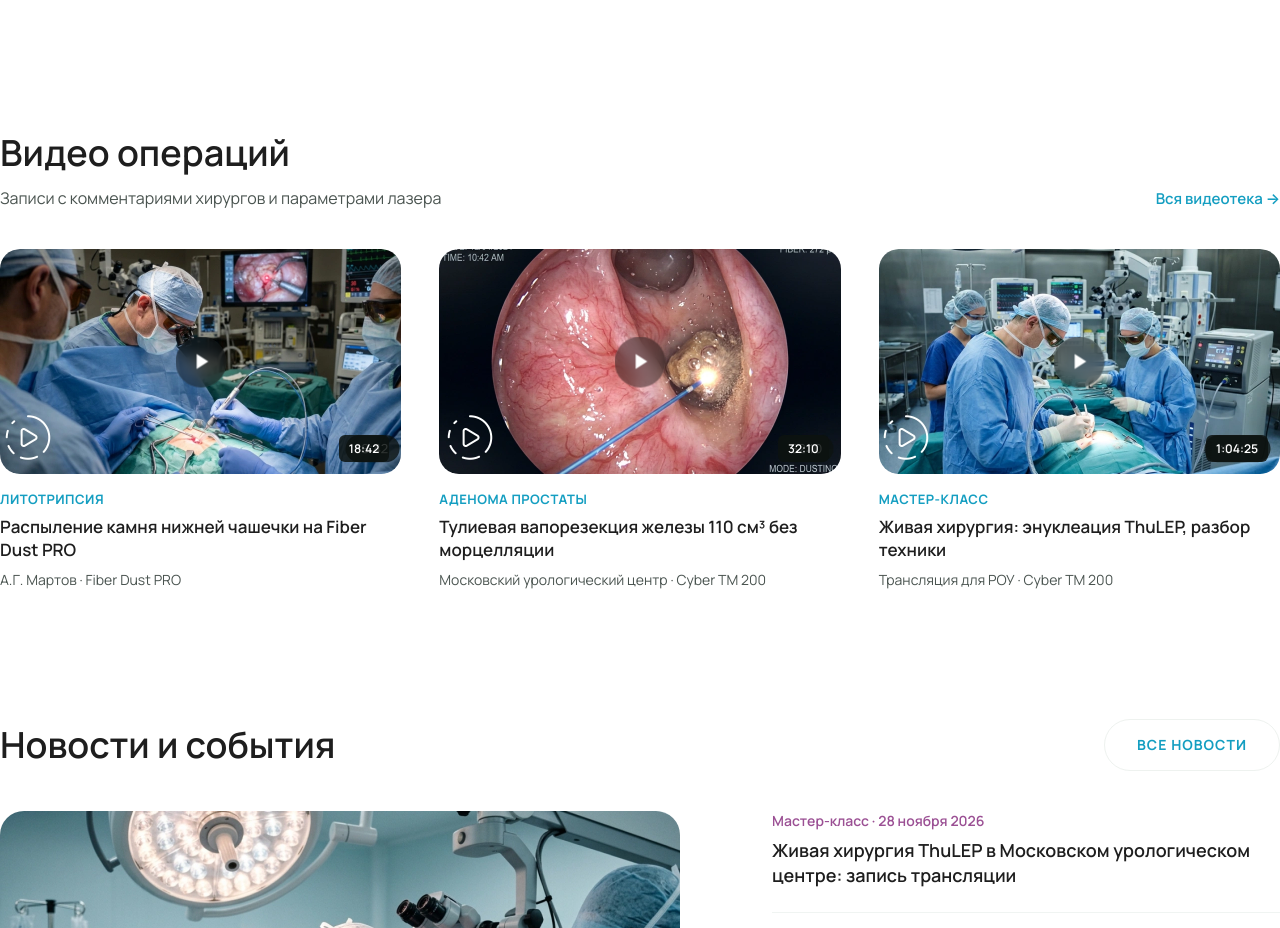
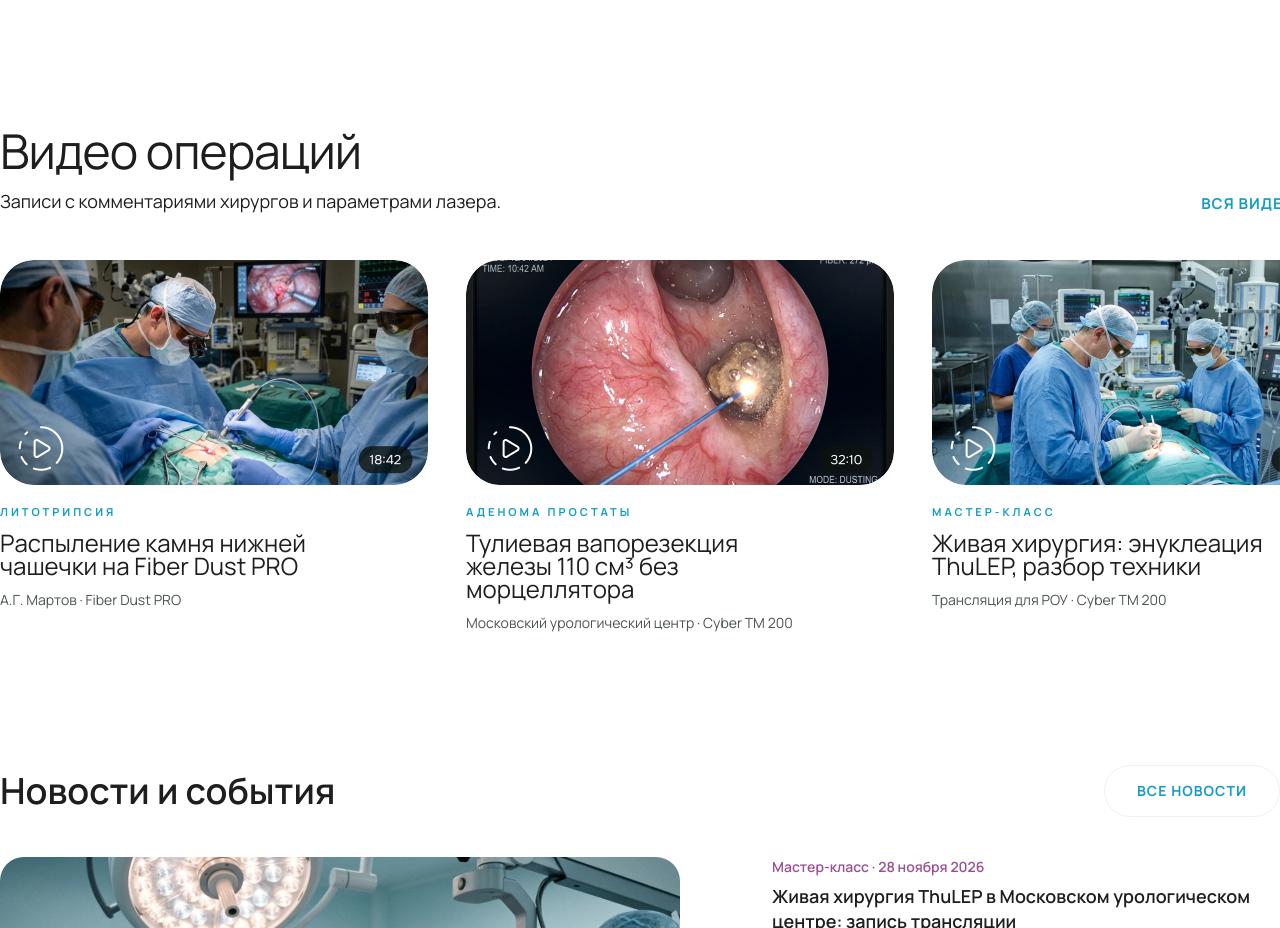
Before and after one commit to arksdev/quanta-system, a plain HTML site: page index.html in a window 1280 px wide. Shown: the part 5545-6473 px from the top of the page. Drawn offline with Linux system fonts and the light colour scheme.

Commit message:
fix(sec4): replace video section with the Frame 104 layer values
The section was drawn from an older approximation: 36px semibold heading,
16px subtitle, a link with an arrow, 13px tags, 17px semibold titles and a
hand-built play button plus timecode badge on every card.

Figma has a 48px Regular heading, an 18px/26 subtitle, and the link is plain
15px Bold uppercase text in #159ec1 with no pill or arrow. The play ring and
timecode already live inside the exported thumbnails, so the HTML overlays only
doubled them. Titles now wrap at 360px like the design, and the card copy
matches the text layers ('морцеллятора').

Section height grows to the designed 507px, which puts News at y=6310.

```diff
--- a/index.html
+++ b/index.html
@@ -327,21 +327,16 @@
       <div class="videos-header">
         <div class="videos-title-group">
           <h2 class="videos-title">Видео операций</h2>
-          <p class="videos-subtitle">Записи с комментариями хирургов и параметрами лазера</p>
+          <p class="videos-subtitle">Записи с комментариями хирургов и параметрами лазера.</p>
         </div>
-        <a href="#video" class="videos-all-link">Вся видеотека →</a>
+        <a href="#video" class="videos-all-link">Вся видеотека</a>
       </div>
 
       <div class="videos-cards-grid">
-        <!-- Video 1 -->
+        <!-- Frame 63: Литотрипсия -->
         <article class="video-card">
-          <div class="video-thumb-wrap">
-            <img src="assets/video-thumb-1.webp" alt="Литотрипсия" class="video-thumb-img" width="428" height="225">
-            <span class="video-duration-badge">18:42</span>
-            <div class="video-play-btn" aria-label="Воспроизвести">
-              <svg width="20" height="20" viewBox="0 0 24 24" fill="#ffffff"><polygon points="5 3 19 12 5 21 5 3"/></svg>
-            </div>
-          </div>
+          <img src="assets/video-thumb-1.webp" alt="Распыление камня нижней чашечки на Fiber Dust PRO"
+               class="video-thumb-img" width="428" height="225">
           <div class="video-info">
             <span class="video-tag">Литотрипсия</span>
             <h3 class="video-card-title">Распыление камня нижней чашечки на Fiber Dust PRO</h3>
@@ -349,31 +344,21 @@
           </div>
         </article>
 
-        <!-- Video 2 -->
+        <!-- Frame 64: Аденома простаты -->
         <article class="video-card">
-          <div class="video-thumb-wrap">
-            <img src="assets/video-thumb-2.webp" alt="Аденома простаты" class="video-thumb-img" width="428" height="225">
-            <span class="video-duration-badge">32:10</span>
-            <div class="video-play-btn" aria-label="Воспроизвести">
-              <svg width="20" height="20" viewBox="0 0 24 24" fill="#ffffff"><polygon points="5 3 19 12 5 21 5 3"/></svg>
-            </div>
-          </div>
+          <img src="assets/video-thumb-2.webp" alt="Тулиевая вапорезекция железы 110 см³ без морцеллятора"
+               class="video-thumb-img" width="428" height="225">
           <div class="video-info">
             <span class="video-tag">Аденома простаты</span>
-            <h3 class="video-card-title">Тулиевая вапорезекция железы 110 см³ без морцелляции</h3>
+            <h3 class="video-card-title">Тулиевая вапорезекция железы 110 см³ без морцеллятора</h3>
             <span class="video-author">Московский урологический центр · Cyber TM 200</span>
           </div>
         </article>
 
-        <!-- Video 3 -->
+        <!-- Frame 65: Мастер-класс -->
         <article class="video-card">
-          <div class="video-thumb-wrap">
-            <img src="assets/video-thumb-3.webp" alt="Мастер-класс" class="video-thumb-img" width="428" height="225">
-            <span class="video-duration-badge">1:04:25</span>
-            <div class="video-play-btn" aria-label="Воспроизвести">
-              <svg width="20" height="20" viewBox="0 0 24 24" fill="#ffffff"><polygon points="5 3 19 12 5 21 5 3"/></svg>
-            </div>
-          </div>
+          <img src="assets/video-thumb-3.webp" alt="Живая хирургия: энуклеация ThuLEP, разбор техники"
+               class="video-thumb-img" width="428" height="225">
           <div class="video-info">
             <span class="video-tag">Мастер-класс</span>
             <h3 class="video-card-title">Живая хирургия: энуклеация ThuLEP, разбор техники</h3>
--- a/styles.css
+++ b/styles.css
@@ -1039,7 +1039,7 @@ img {
 }
 /* ==========================================================================
    SECTION 4: SURGICAL VIDEOS (Figma Node 50:4032 Frame 104)
-   margin-top: 130px
+   1360x507 — header 86 + 46 gap + cards row 375
    ========================================================================== */
 
 .section-videos {
@@ -1054,33 +1054,50 @@ img {
   margin: 0 auto;
 }
 
+/* Frame 103: 1336 wide, title block left, link right, bottom-aligned */
 .videos-header {
   display: flex;
   justify-content: space-between;
   align-items: flex-end;
-  margin-bottom: 40px;
+  width: 1336px;
+  margin-bottom: 46px;
+}
+
+.videos-title-group {
+  display: flex;
+  flex-direction: column;
+  gap: 14px;
 }
 
 .videos-title {
   font-family: var(--font-main);
-  font-size: 36px;
-  font-weight: 600;
-  color: var(--color-text-dark);
-  margin: 0 0 10px;
+  font-size: 48px;
+  font-weight: 400;
+  line-height: 0.96;
+  letter-spacing: -0.02em;
+  color: #1e1e1e;
+  margin: 0;
 }
 
 .videos-subtitle {
   font-family: var(--font-main);
-  font-size: 16px;
-  color: var(--color-text-muted);
-  margin: 0;
-}
-
+  font-size: 18px;
+  font-weight: 400;
+  line-height: 26px;
+  color: #1e1e1e;
+  margin: 0;
+}
+
+/* Link: plain 15px Bold text, UPPERCASE, 1px tracking — no pill */
 .videos-all-link {
   font-family: var(--font-main);
   font-size: 15px;
-  font-weight: 600;
-  color: var(--color-secondary);
+  font-weight: 700;
+  line-height: 20px;
+  letter-spacing: 1px;
+  text-transform: uppercase;
+  color: #159ec1;
+  text-decoration: none;
   transition: opacity 0.15s ease;
 }
 
@@ -1090,99 +1107,62 @@ img {
 
 .videos-cards-grid {
   display: grid;
-  grid-template-columns: repeat(3, 1fr);
+  grid-template-columns: repeat(3, 428px);
   gap: 38px;
-}
-
+  align-items: start;
+}
+
+/* Frame 63–65: thumb 428x225 + 19px gap + text block */
 .video-card {
   display: flex;
   flex-direction: column;
-  gap: 16px;
+  gap: 19px;
   cursor: pointer;
-  transition: transform 0.15s ease;
-}
-
-.video-card:hover {
-  transform: translateY(-2px);
-}
-
-.video-thumb-wrap {
-  position: relative;
-  width: 100%;
+}
+
+.video-thumb-img {
+  display: block;
+  width: 428px;
   height: 225px;
-  border-radius: 20px;
-  overflow: hidden;
-}
-
-.video-thumb-img {
-  width: 100%;
-  height: 100%;
+  border-radius: 34px;
   object-fit: cover;
 }
 
-.video-duration-badge {
-  position: absolute;
-  right: 12px;
-  bottom: 12px;
-  height: 27px;
-  padding: 0 10px;
-  border-radius: 6px;
-  background: rgba(12, 18, 16, 0.85);
-  color: #ffffff;
-  font-family: var(--font-main);
-  font-size: 12px;
-  font-weight: 600;
-  display: inline-flex;
-  align-items: center;
-}
-
-.video-play-btn {
-  position: absolute;
-  top: 50%;
-  left: 50%;
-  transform: translate(-50%, -50%);
-  width: 51px;
-  height: 51px;
-  border-radius: 50%;
-  background: rgba(0, 0, 0, 0.4);
-  backdrop-filter: blur(8px);
-  -webkit-backdrop-filter: blur(8px);
-  display: flex;
-  align-items: center;
-  justify-content: center;
-  padding-left: 3px;
-  box-sizing: border-box;
-}
-
 .video-info {
   display: flex;
   flex-direction: column;
-  gap: 8px;
+  gap: 12px;
 }
 
 .video-tag {
   font-family: var(--font-main);
-  font-size: 13px;
+  font-size: 11px;
   font-weight: 700;
-  letter-spacing: 0.5px;
+  line-height: 15px;
+  letter-spacing: 3px;
   text-transform: uppercase;
-  color: var(--color-secondary);
+  color: #149ec1;
 }
 
 .video-card-title {
   font-family: var(--font-main);
-  font-size: 17px;
-  font-weight: 600;
-  line-height: 1.35;
-  color: var(--color-text-dark);
+  font-size: 24px;
+  font-weight: 400;
+  line-height: 0.96;
+  letter-spacing: 0;
+  color: #1e1e1e;
+  max-width: 360px;
   margin: 0;
 }
 
 .video-author {
   font-family: var(--font-main);
   font-size: 14px;
-  color: var(--color-text-muted);
-}
+  font-weight: 400;
+  line-height: 22.4px;
+  color: #4a5450;
+}
+
 
 /* ==========================================================================
    SECTION 5: NEWS & EVENTS (Figma Node 50:4027 Frame 100)
```
Also changed, not shown: screenshots/section-4-preview.png (added), 1 other file.
